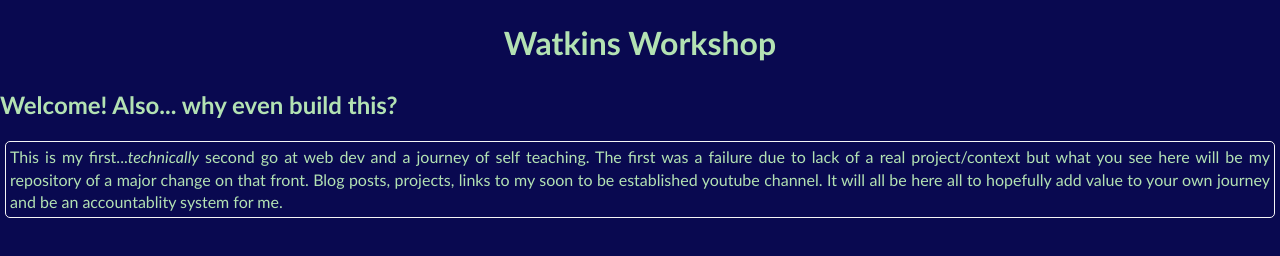
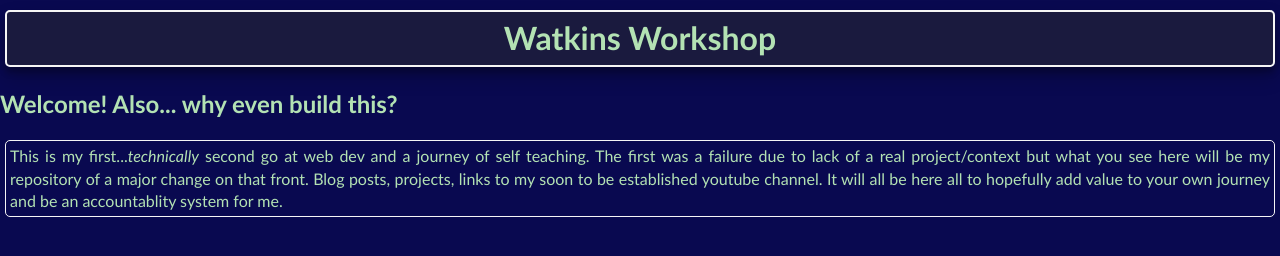
Before and after one commit to pencilvester128/pencilvester128.github.io, a plain HTML site: page index.html in a window 1280 px wide. Drawn offline with Linux system fonts and the light colour scheme.

Commit message:
Box and shadow fun
Got some cool little additives to my title. Shadow and opacity specific background color. Still need to figure out how to wrap the box around the center aligned title.

```diff
--- a/App/CSS/style.css
+++ b/App/CSS/style.css
@@ -7,6 +7,16 @@ html {
 *, *::before, *::after {
   -webkit-box-sizing: inherit;
           box-sizing: inherit;
+}
+
+.titleCard {
+
+  border: 2px solid whitesmoke;
+  border-radius: 5px;
+  margin: 10px 5px;
+  padding: 4px;
+  background-color: rgba(45,45,45,0.5);
+  box-shadow: 0 10px 20px rgba(0,0,0,0.19), 0 6px 6px rgba(0,0,0,0.23);
 }
 
 .fullCard {
--- a/index.html
+++ b/index.html
@@ -11,7 +11,7 @@
 
 
 <body>
-    <h1>Watkins Workshop</h1>
+    <h1 class="titleCard">Watkins Workshop</h1>
     <h2>Welcome! Also... why even build this?</h2>
     <p class="fullCard">This is my first...<em>technically</em> second go at web dev and a journey of self teaching. The first was a failure due to lack of a real project/context but what you see here will be my repository of a major change on that front. Blog posts, projects, links to my soon to be established youtube channel. It will all be here all to hopefully add value to your own journey and be an accountablity system for me.</p>
 
```
